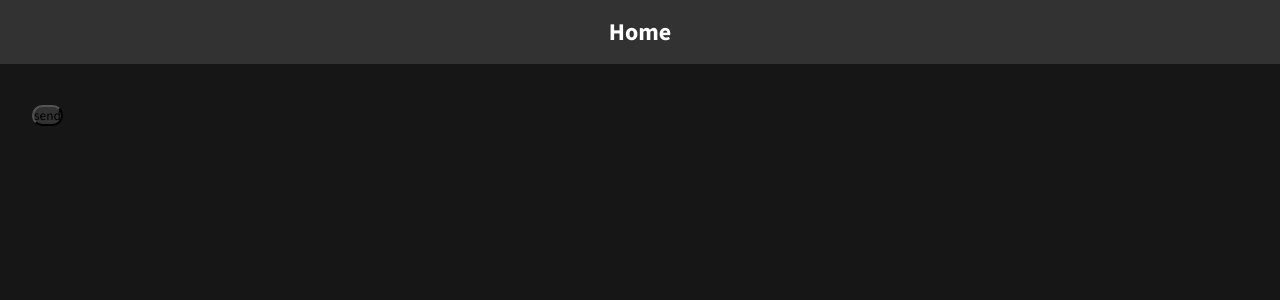
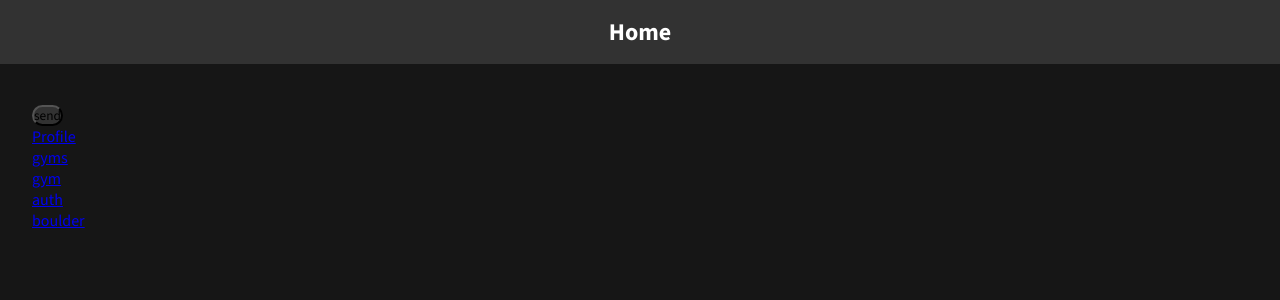
Before and after one commit to camivand4/Spraywall, a React (Vite) app: page / in a window 1280 px wide. Shown: the top 300 px of the page. Built offline with nearby package versions, Linux system fonts and the light colour scheme.

Commit message:
router in home will delete later

```diff
--- a/src/Components/Header.tsx
+++ b/src/Components/Header.tsx
@@ -1,21 +1,22 @@
 import styled from "styled-components";
 import Colors from "../config/colors";
 import BackButton from "./BackButton";
-import { Link, useLocation } from "react-router-dom";
+import {Link, useLocation} from "react-router-dom";
 
-const HiddenBack = styled.div`
+const HiddenBack = styled.div `
   width: 1.2rem;
 `;
 
 interface StyledHeaderProps {
-  isHomePage: boolean;
+    isHomePage : boolean;
 }
 
-const StyledHeader = styled.header<StyledHeaderProps>`
+const StyledHeader = styled.header < StyledHeaderProps > `
   padding: 1rem 2rem;
   background-color: ${Colors.background.light};
   display: flex;
-  justify-content: ${({ isHomePage }) => (isHomePage ? "center" : "space-between")};
+  justify-content: ${ ({
+    isHomePage}) => (isHomePage ? "center" : "space-between")};
   align-items: center;
 
   h1 {
@@ -32,7 +33,7 @@ const StyledHeader = styled.header<StyledHeaderProps>`
   }
 `;
 
-const getPageTitle = (pathname: string) => {
+    const getPageTitle = (pathname : string) => {
         switch (pathname) {
             case "/":
                 return "Home";
@@ -42,11 +43,14 @@ const getPageTitle = (pathname: string) => {
                 return "Gyms";
             case "/gym":
                 return "Gym";
+            case "/auth":
+                return "Auth";
+            case "/boulder":
+                return "Boulder";
             default:
                 return "Page Not Found";
         }
     };
-
 
     export default function Header() {
         const location = useLocation();
@@ -55,11 +59,11 @@ export default function Header() {
 
         return (
             <StyledHeader isHomePage={isHomePage}>
-      {!isHomePage && <BackButton />}
+                {!isHomePage && <BackButton/>}
                 <Link to="/">
                     <h1>{pageTitle}</h1>
                 </Link>
-      {!isHomePage && <HiddenBack />}
+                {!isHomePage && <HiddenBack/>}
             </StyledHeader>
         );
     }
--- a/src/Pages/Home.tsx
+++ b/src/Pages/Home.tsx
@@ -1,9 +1,20 @@
+import { Link } from "react-router-dom";
 import Button from "../Components/Button";
 
 export default function Home() {
   return (
     <>
       <Button>send</Button>
+      <br />
+      <Link to="profile">Profile</Link>
+      <br />
+      <Link to="gyms">gyms</Link>
+      <br />
+      <Link to="gym">gym</Link>
+      <br />
+      <Link to="auth">auth</Link>
+      <br />
+      <Link to="boulder">boulder</Link>
     </>
   );
 }
```
Lines whose indentation alone changed are shown as unchanged.
